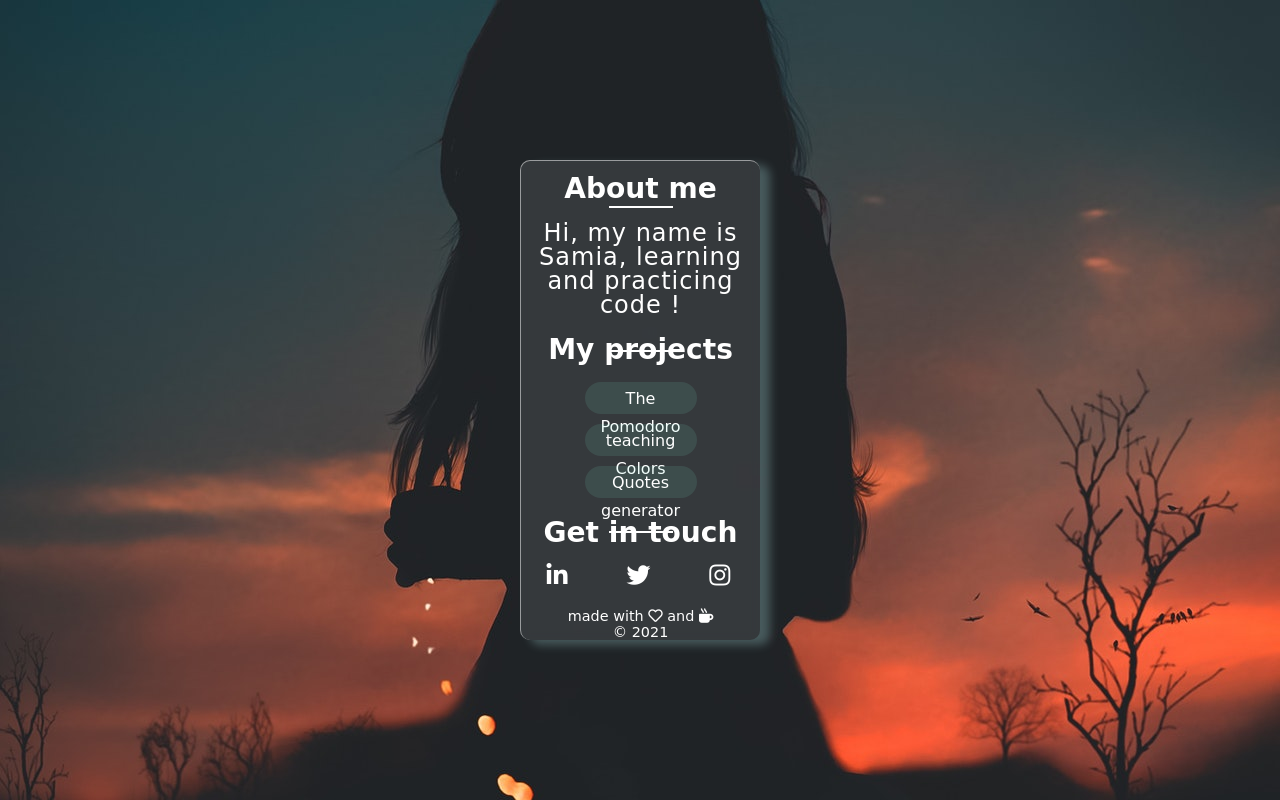
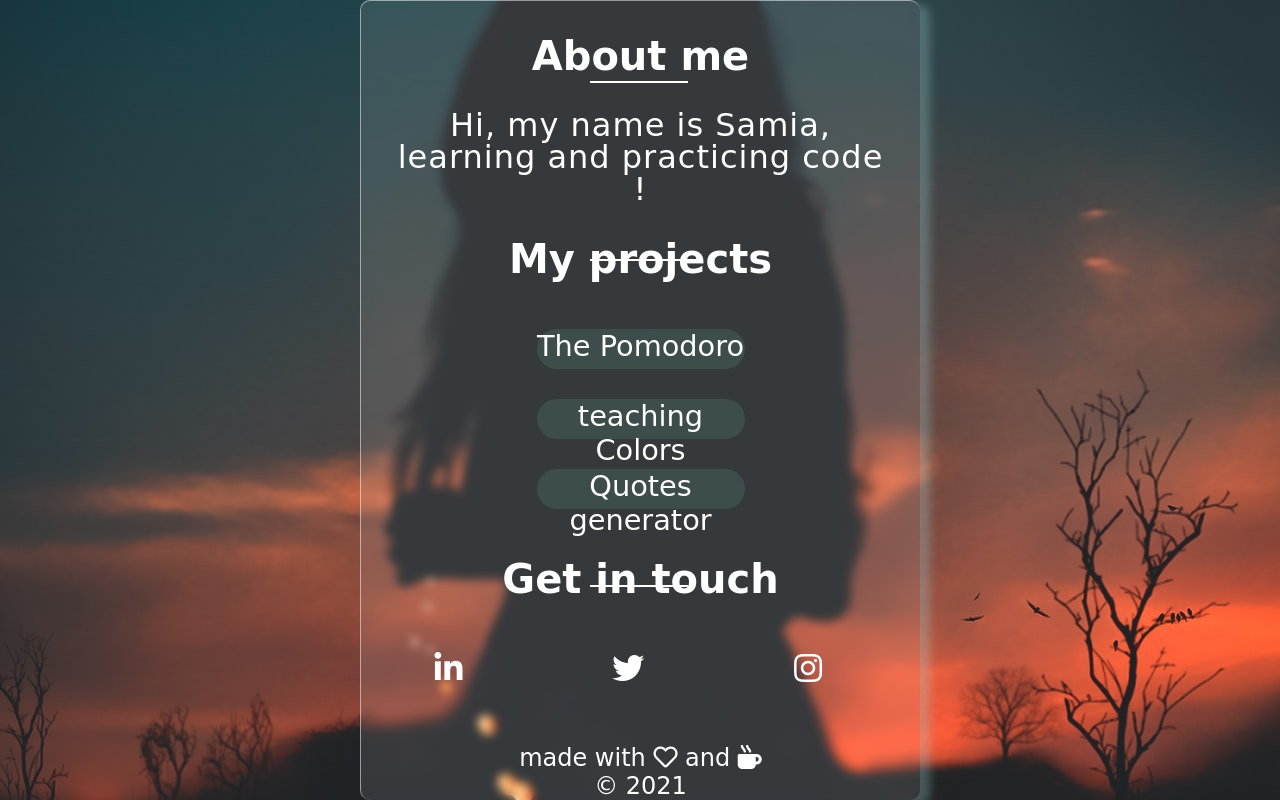
Before and after one commit to coderLadyCodes/glassy-website, a plain HTML site: page index.html in a window 1280 px wide. Drawn offline with Linux system fonts and the light colour scheme; a web font is replaced by a local one.

Commit message:
larger screen

```diff
--- a/style.css
+++ b/style.css
@@ -16,12 +16,15 @@ body {
 }
 
 .container {
-  min-width: 100vw;
-  min-height: 100vh;
+  width: 100vw;
+  height: 100vh;
   display: flex;
   align-items: center;
   justify-content: center;
 }
+
+/********************* MOBILE FIRST ******************************/
+
 
 .main {
   background-color: rgba(255, 255, 255, 0.1);
@@ -174,3 +177,105 @@ body {
   text-align: center;
   font-size:0.9rem;
 }
+
+/****************************  IPAD  ***********************/
+
+
+@media screen and (min-width: 768px) {
+  .main{
+    width:35rem;
+    height:50rem;
+  }
+
+  .aboutme h3 {
+    padding-top:2rem;
+    font-size:2.5rem;
+  }
+
+  .aboutme h3::after{
+    width:6.1rem;
+    top: 5rem;
+    left: 41%;
+
+  }
+  @keyframes deco {
+    0%
+    {width: 0;}
+    100%
+    {width: 6.1rem;}
+  }
+  .aboutme p{
+    font-size:2rem;
+    padding:1.9rem;
+    line-height: 2rem;
+    letter-spacing: 1px;
+  }
+  .projects h3{
+    font-size:2.5rem;
+    padding-bottom:2rem;
+   }
+
+   .projects h3::after{
+    width:6.1rem;
+    top: 16.1rem;
+    left: 41%;
+  }
+  @keyframes deco {
+    0% {
+      width: 0;
+    }
+    100% {
+      width: 6.1rem;
+    }
+  }
+
+  .proj{
+    width:13rem;
+    height:2.5rem;
+    border-radius:5rem;
+    margin: 15px;
+    text-align:center;
+  }
+  .proj a{
+    font-size:1.8rem;
+  }
+
+
+  .contact h3{
+    padding-top:2rem;
+    padding-bottom:3rem;
+    font-size:2.5rem;
+  }
+
+   .contact h3::after{
+    width:6.1rem;
+    top: 36.5rem;
+    left: 41%;
+   }
+   @keyframes deco {
+     0% {
+       width: 0;
+     }
+     100% {
+       width: 6.1rem;
+     }
+   }
+
+   .contact a{
+
+     padding:4.6rem;
+     font-size:2rem;
+   }
+
+   .footer{
+     font-size:1.5rem;
+   }
+  }
+
+  /*************************  LARGER SCREENS  ************************/
+
+  @media screen and (min-width:1024px) {
+    body{
+      font-size: 0.5rem;
+    }
+  }
```
